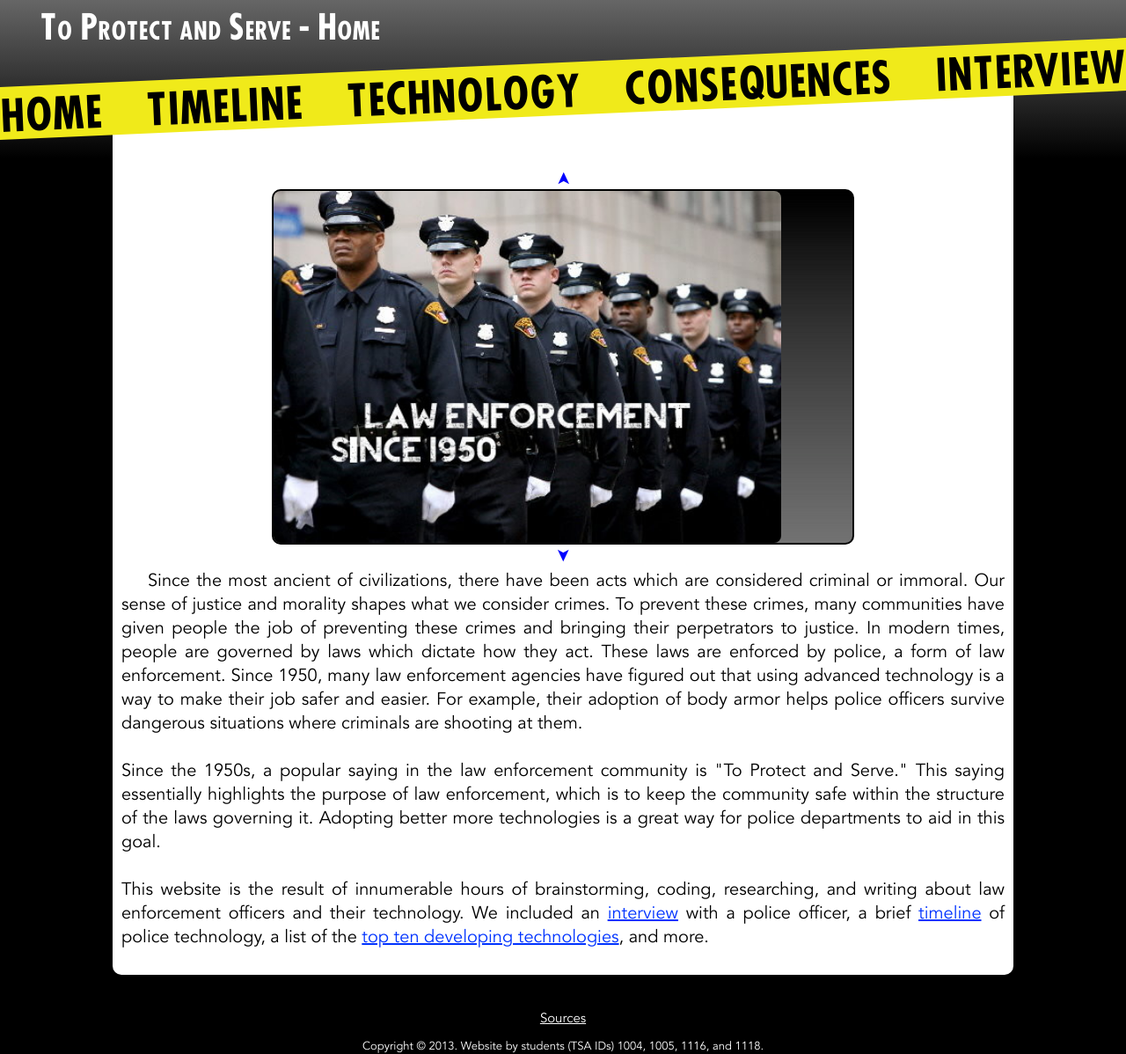
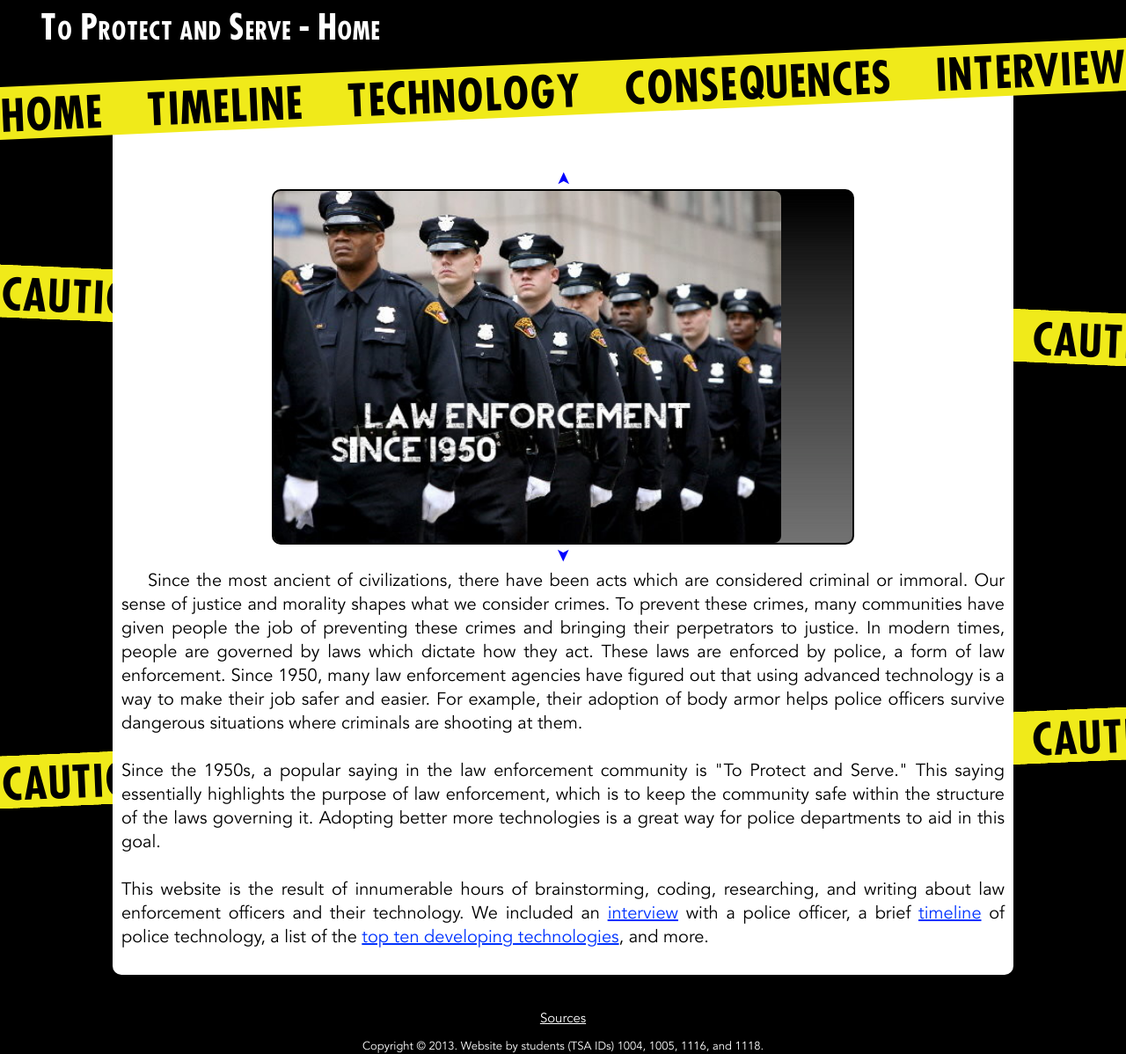
Before and after one commit to pbfy0/ToProtectAndServe, a Jekyll site: the page built from index.html, in a window 1280 px wide. Shown: the whole page at 88% size. Built offline with Jekyll 4.4.1, drawn with Linux system fonts in a browser that asks for light colours.

Commit message:
CAUTION CAUTION CAUTION CAUTION CAUTION

```diff
--- a/css/gradient.css
+++ b/css/gradient.css
@@ -1,11 +1,14 @@
 body {
-	background-color: black !important; /* Old browsers */
-	background: -moz-linear-gradient(top,  #666666 0%, #000000 180px); /* FF3.6+ */
-	background: -webkit-gradient(linear, left top, left bottom, color-stop(0%,#666666), color-stop(180px,#000000)); /* Chrome,Safari4+ */
-	background: -webkit-linear-gradient(top,  #666666 0%,#000000 180px); /* Chrome10+,Safari5.1+ */
-	background: -o-linear-gradient(top,  #666666 0%,#000000 180px); /* Opera 11.10+ */
-	background: -ms-linear-gradient(top,  #666666 0%,#000000 180px); /* IE10+ */
-	background: linear-gradient(to bottom,  #666666 0%,#000000 180px); /* W3C */
-	filter: progid:DXImageTransform.Microsoft.gradient( startColorstr='#666666', endColorstr='#000000',GradientType=0 ); /* IE6-9 */
-	background-repeat: no-repeat;
+/*	background-color: black !important; /* Old browsers */
+/*	background: -moz-linear-gradient(top,  #666666 0%, #000000 180px); /* FF3.6+ */
+/*/*	background: -webkit-gradient(linear, left top, left bottom, color-stop(0%,#666666), color-stop(180px,#000000)); /* Chrome,Safari4+ */
+/*	background: -webkit-linear-gradient(top,  #666666 0%,#000000 180px); /* Chrome10+,Safari5.1+ */
+/*	background: -o-linear-gradient(top,  #666666 0%,#000000 180px); /* Opera 11.10+ */
+/*	background: -ms-linear-gradient(top,  #666666 0%,#000000 180px); /* IE10+ */
+/*	background: linear-gradient(to bottom,  #666666 0%,#000000 180px); /* W3C */
+/*	filter: progid:DXImageTransform.Microsoft.gradient( startColorstr='#666666', endColorstr='#000000',GradientType=0 ); /* IE6-9 */
+	background-image: url('../images/caution.png');
+	background-repeat: repeat-y;
+	background-position: 0px 300px;
+	background-color: black;
 }
--- a/css/main.css
+++ b/css/main.css
@@ -202,6 +202,7 @@ footer {
  margin-top: 3em;
  text-align: center;
  color: white;
+ background-color: black;
 }
 
 body {
```
Also changed, not shown: images/caution.png (added).
